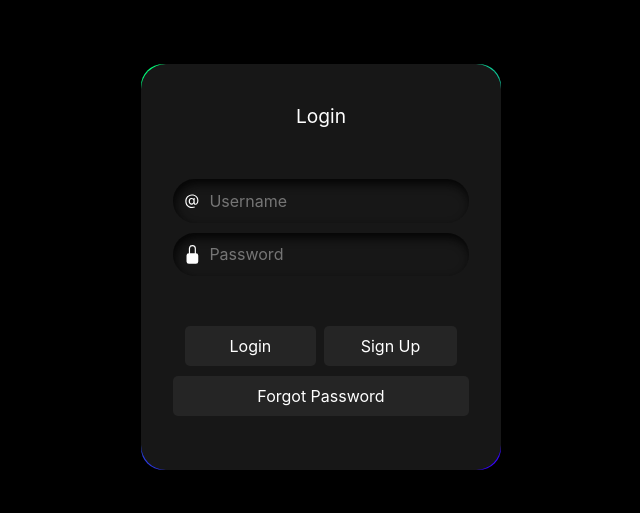
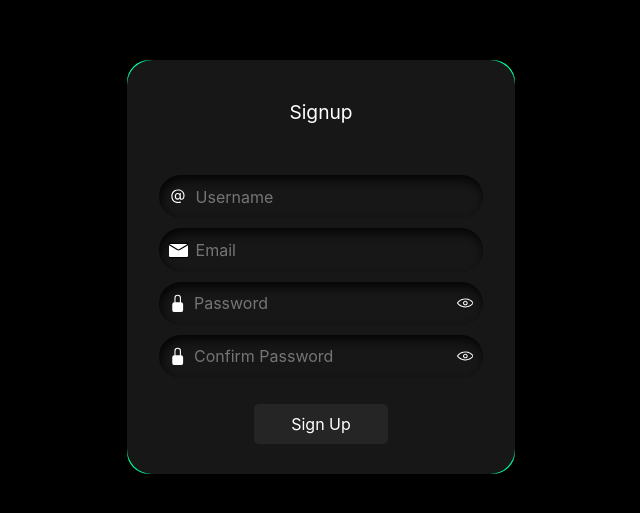
Before and after one commit to Utsab-web/Ecommerce_site, a React (Vite) app: page /signup in a window 1280 px wide. Shown: the part 133-646 px from the top of the page, without its empty margins (319-959 px from the left). Built offline with nearby package versions, Linux system fonts and the light colour scheme.

Commit message:
Color in Login page is modified from gradient and Signup Page is Added

```diff
--- a/src/App.jsx
+++ b/src/App.jsx
@@ -1,4 +1,5 @@
 import Login from "./pages/Login";
+import Signup from "./pages/Signup";
 import './index.css'
 import { Routes, Route } from "react-router";
 
@@ -6,7 +7,10 @@ function App() {
 
   return (
     <>
-      <Login />
+        <Routes>
+          <Route path="/" element={<Login />} />
+          <Route path="/signup" element={<Signup />} />
+        </Routes>
     </>
   )
 }
--- a/src/pages/Login.jsx
+++ b/src/pages/Login.jsx
@@ -1,3 +1,5 @@
+import { Link } from "react-router";
+
 function Login() {
   const field =
     "flex items-center justify-center gap-[0.5em] rounded-[25px] p-[0.6em] border-none outline-none text-white bg-[#171717] shadow-[inset_2px_5px_10px_rgb(5,5,5)]";
@@ -10,17 +12,12 @@ function Login() {
   return (
     <>
       <section className="flex justify-center items-center min-h-screen bg-black">
-
-        <div className="bg-[linear-gradient(163deg,#00ff75_0%,#3700ff_100%)] rounded-[22px] transition-all duration-300 hover:shadow-[0px_0px_30px_1px_rgba(0,255,117,0.3)]">
-
-
+        <div className="bg-[#0f9] rounded-[22px] transition-all duration-300 hover:shadow-[0px_0px_30px_1px_rgba(0,255,117,0.3)]">
           <div className="transition-all duration-200 hover:scale-[0.98] hover:rounded-[20px]">
-
             <form
               id="form"
               className="flex flex-col gap-2.5 pl-[2em] pr-[2em] pb-[0.4em] bg-[#171717] rounded-[25px] transition-all duration-[0.4s] ease-in-out"
             >
-
               <p
                 id="heading"
                 className="text-center m-[2em] text-white text-[1.2em]"
@@ -48,11 +45,10 @@ function Login() {
                   autoComplete="off"
                 />
               </div>
-
               {/* Password */}
               <div className={field}>
                 <svg
-                  viewBox="0 0 16 16"
+                  viewBox="1 0 16 16"
                   fill="currentColor"
                   height={16}
                   width={16}
@@ -71,28 +67,22 @@ function Login() {
 
               {/* Buttons */}
               <div className="flex justify-center flex-row mt-[2.5em]">
-
-                <button
-                  className="p-[0.5em] pl-[1.1em] pr-[1.1em] rounded-[5px] mr-[0.5em] border-none outline-none transition-all duration-[0.4s] ease-in-out bg-[#252525] text-white hover:bg-black"
-                >
+                <button className="p-[0.5em] pl-[1.1em] pr-[1.1em] rounded-[5px] mr-[0.5em] border-none outline-none transition-all duration-[0.4s] ease-in-out bg-[#252525] text-white hover:bg-black">
                   &nbsp;&nbsp;&nbsp;&nbsp;&nbsp;&nbsp;Login&nbsp;&nbsp;&nbsp;&nbsp;&nbsp;&nbsp;
                 </button>
-
-                <button
+                {/* Sign Up Button */}
+                <Link
+                  to="/signup"
                   className="p-[0.5em] pl-[2.3em] pr-[2.3em] rounded-[5px] border-none outline-none transition-all duration-[0.4s] ease-in-out bg-[#252525] text-white hover:bg-black"
                 >
                   Sign Up
-                </button>
-
+                </Link>
               </div>
 
               {/* Forgot Password */}
-              <button
-                className="mb-[3em] p-[0.5em] rounded-[5px] border-none outline-none transition-all duration-[0.4s] ease-in-out bg-[#252525] text-white hover:bg-red-500"
-              >
+              <button className="mb-[3em] p-[0.5em] rounded-[5px] border-none outline-none transition-all duration-[0.4s] ease-in-out bg-[#252525] text-white hover:bg-red-500">
                 Forgot Password
               </button>
-
             </form>
           </div>
         </div>
--- /dev/null
+++ b/src/pages/Signup.jsx
@@ -0,0 +1,150 @@
+import { Link } from "react-router";
+function Signup() {
+  const field =
+    "flex items-center justify-center gap-[0.5em] rounded-[25px] p-[0.6em] border-none outline-none text-white bg-[#171717] shadow-[inset_2px_5px_10px_rgb(5,5,5)]";
+
+  const input_icon = "h-[1.3em] w-[1.3em] fill-white";
+
+  const input_field =
+    "bg-transparent border-none outline-none w-full text-[#d3d3d3]";
+
+  return (
+    <>
+      <section className="flex justify-center items-center min-h-screen bg-black">
+        <div className="bg-[#0f9] rounded-[22px] transition-all duration-300 hover:shadow-[0px_0px_30px_1px_rgba(0,255,117,0.3)]">
+          <div className="transition-all duration-200 hover:scale-[0.98] hover:rounded-[20px]">
+            <form
+              id="form"
+              className="flex flex-col gap-2.5 pl-[2em] pr-[2em] pb-[0.4em] bg-[#171717] rounded-[25px] transition-all duration-[0.4s] ease-in-out"
+            >
+              {/* Heading */}
+              <p
+                id="heading"
+                className="text-center m-[2em] text-white text-[1.2em]"
+              >
+                Signup
+              </p>
+
+              {/* Username */}
+              <div className={field}>
+                <svg
+                  viewBox="0 0 16 16"
+                  fill="currentColor"
+                  height={16}
+                  width={16}
+                  xmlns="http://www.w3.org/2000/svg"
+                  className={input_icon}
+                >
+                  <path d="M13.106 7.222c0-2.967-2.249-5.032-5.482-5.032-3.35 0-5.646 2.318-5.646 5.702 0 3.493 2.235 5.708 5.762 5.708.862 0 1.689-.123 2.304-.335v-.862c-.43.199-1.354.328-2.29.328-2.926 0-4.813-1.88-4.813-4.798 0-2.844 1.921-4.881 4.594-4.881 2.735 0 4.608 1.688 4.608 4.156 0 1.682-.554 2.769-1.416 2.769-.492 0-.772-.28-.772-.76V5.206H8.923v.834h-.11c-.266-.595-.881-.964-1.6-.964-1.4 0-2.378 1.162-2.378 2.823 0 1.737.957 2.906 2.379 2.906.8 0 1.415-.39 1.709-1.087h.11c.081.67.703 1.148 1.503 1.148 1.572 0 2.57-1.415 2.57-3.643zm-7.177.704c0-1.197.54-1.907 1.456-1.907.93 0 1.524.738 1.524 1.907S8.308 9.84 7.371 9.84c-.895 0-1.442-.725-1.442-1.914z" />
+                </svg>
+
+                <input
+                  type="text"
+                  className={input_field}
+                  placeholder="Username"
+                  autoComplete="off"
+                />
+              </div>
+
+              {/* Email */}
+              <div className={field}>
+                <svg
+                  viewBox="4 4 16 16"
+                  fill="currentColor"
+                  height={16}
+                  width={16}
+                  xmlns="http://www.w3.org/2000/svg"
+                  className={input_icon}
+                >
+                  <path
+                    d="M4 7L10.94 11.3375C11.5885 11.7428 12.4115 11.7428 13.06 11.3375L20 7M5 18H19C20.1046 18 21 17.1046 21 16V8C21 6.89543 20.1046 6 19 6H5C3.89543 6 3 6.89543 3 8V16C3 17.1046 3.89543 18 5 18Z"
+                    stroke="#000000"
+                    stroke-width="1"
+                    stroke-linecap="round"
+                    stroke-linejoin="round"
+                  ></path>
+                </svg>
+                <input
+                  type="email"
+                  className={input_field}
+                  placeholder="Email"
+                  autoComplete="off"
+                />
+              </div>
+
+              {/* Password */}
+              <div className={field}>
+                <svg
+                  viewBox="0 0 16 16"
+                  fill="currentColor"
+                  height={16}
+                  width={16}
+                  xmlns="http://www.w3.org/2000/svg"
+                  className={input_icon}
+                >
+                  <path d="M8 1a2 2 0 0 1 2 2v4H6V3a2 2 0 0 1 2-2zm3 6V3a3 3 0 0 0-6 0v4a2 2 0 0 0-2 2v5a2 2 0 0 0 2 2h6a2 2 0 0 0 2-2V9a2 2 0 0 0-2-2z" />
+                </svg>
+
+                <input
+                  type="password"
+                  className={input_field}
+                  placeholder="Password"
+                />
+                <svg
+                  fill="currentColor"
+                  xmlns="http://www.w3.org/2000/svg"
+                  viewBox="0 0 64 64"
+                  className="w-5 h-5 fill-white"
+                >
+                  <path d="M32,15C11.169,15,0.769,30.242,0.336,30.891c-0.448,0.672-0.448,1.547,0,2.219C0.769,33.758,11.169,49,32,49 s31.231-15.242,31.664-15.891c0.448-0.672,0.448-1.547,0-2.219C63.231,30.242,52.831,15,32,15z M32,45 C16.493,45,7.234,35.322,4.512,31.996C7.225,28.663,16.436,19,32,19c15.507,0,24.766,9.678,27.488,13.004 C56.775,35.337,47.564,45,32,45z"></path>{" "}
+                  <path d="M32,23c-4.963,0-9,4.038-9,9s4.037,9,9,9s9-4.038,9-9S36.963,23,32,23z M32,37c-2.757,0-5-2.243-5-5s2.243-5,5-5 s5,2.243,5,5S34.757,37,32,37z"></path>{" "}
+                </svg>
+              </div>
+
+              {/*Confirm Password */}
+              <div className={field}>
+                <svg
+                  viewBox="0 0 16 16"
+                  fill="currentColor"
+                  height={16}
+                  width={16}
+                  xmlns="http://www.w3.org/2000/svg"
+                  className={input_icon}
+                >
+                  <path d="M8 1a2 2 0 0 1 2 2v4H6V3a2 2 0 0 1 2-2zm3 6V3a3 3 0 0 0-6 0v4a2 2 0 0 0-2 2v5a2 2 0 0 0 2 2h6a2 2 0 0 0 2-2V9a2 2 0 0 0-2-2z" />
+                </svg>
+
+                <input
+                  type="confirm_password"
+                  className={input_field}
+                  placeholder="Confirm Password"
+                />
+                <svg
+                  fill="currentColor"
+                  xmlns="http://www.w3.org/2000/svg"
+                  viewBox="0 0 64 64"
+                  className="w-5 h-5 fill-white"
+                >
+                  <path d="M32,15C11.169,15,0.769,30.242,0.336,30.891c-0.448,0.672-0.448,1.547,0,2.219C0.769,33.758,11.169,49,32,49 s31.231-15.242,31.664-15.891c0.448-0.672,0.448-1.547,0-2.219C63.231,30.242,52.831,15,32,15z M32,45 C16.493,45,7.234,35.322,4.512,31.996C7.225,28.663,16.436,19,32,19c15.507,0,24.766,9.678,27.488,13.004 C56.775,35.337,47.564,45,32,45z"></path>{" "}
+                  <path d="M32,23c-4.963,0-9,4.038-9,9s4.037,9,9,9s9-4.038,9-9S36.963,23,32,23z M32,37c-2.757,0-5-2.243-5-5s2.243-5,5-5 s5,2.243,5,5S34.757,37,32,37z"></path>{" "}
+                </svg>
+              </div>
+
+              {/* Signup Button */}
+              <div className="flex justify-center flex-row mt-[1em] mb-[1.5em]">
+                <Link
+                  to="/"
+                  className="p-[0.5em] pl-[2.3em] pr-[2.3em] rounded-[5px] border-none outline-none transition-all duration-[0.4s] ease-in-out bg-[#252525] text-white hover:bg-black"
+                >
+                  Sign Up
+                </Link>
+              </div>
+            </form>
+          </div>
+        </div>
+      </section>
+    </>
+  );
+}
+
+export default Signup;
```
